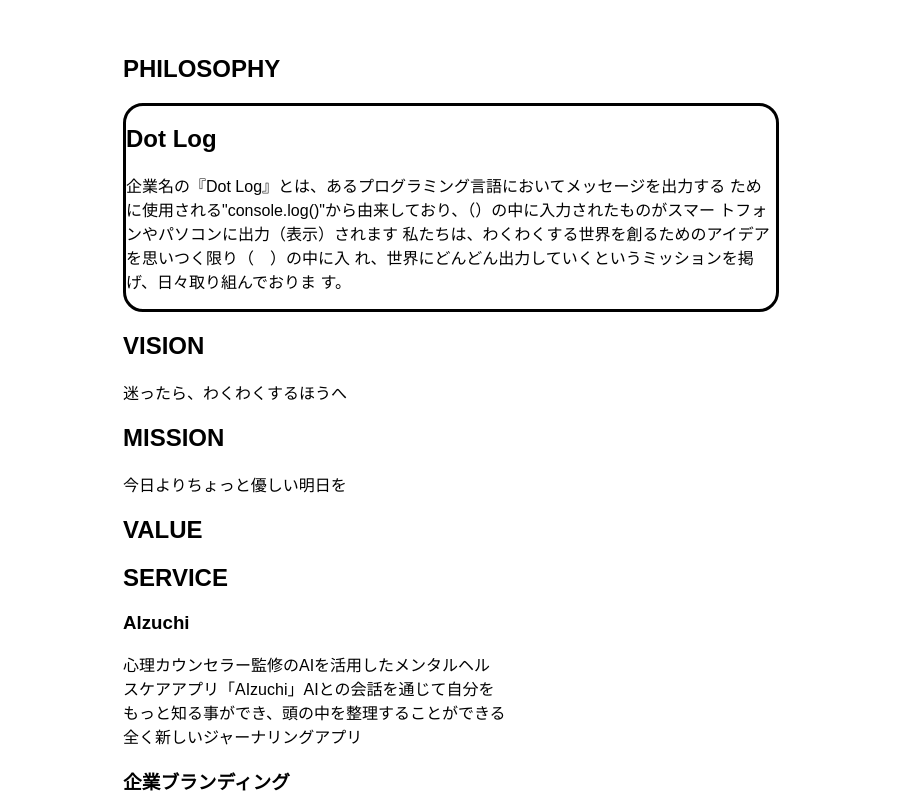
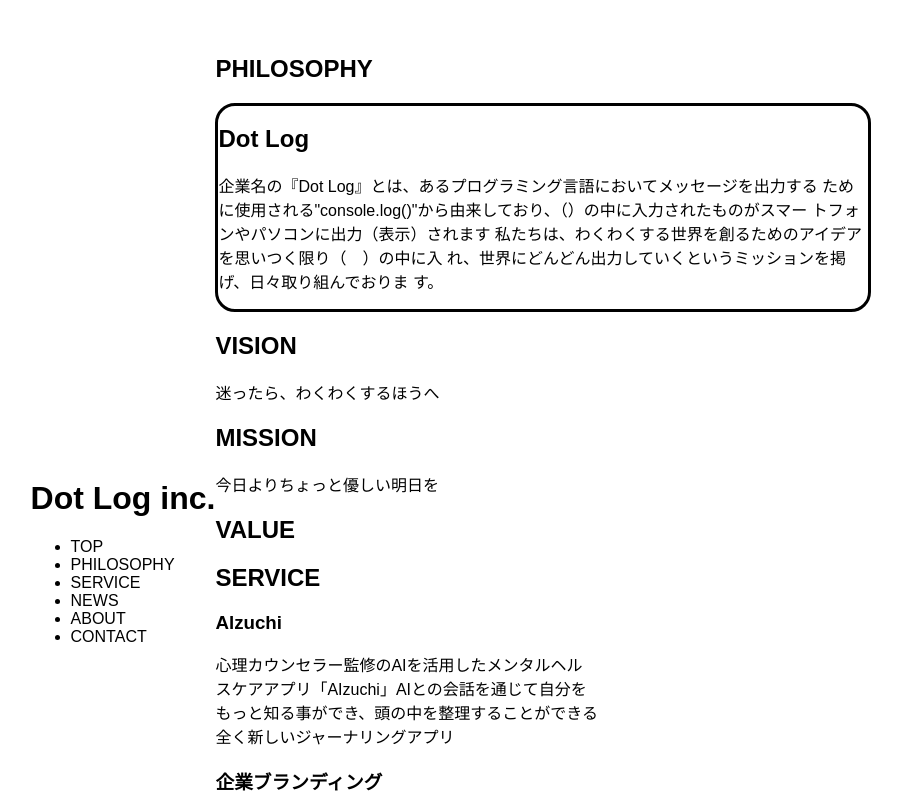
Before and after one commit to dotlog-inc/corporate-site, a Next.js app: page / in a window 1280 px wide. Shown: the top 800 px of the page, without its empty margins (189-1091 px from the left). Built offline with nearby package versions, Linux system fonts and the light colour scheme.

Commit message:
整えました

```diff
--- a/app/page.tsx
+++ b/app/page.tsx
@@ -2,8 +2,19 @@
 import Link from "next/link" ;
 
 export default function Home() {
-  return(
+  return (
     <>
+      <header>
+        <h1 className="text-blue-200 inline-block">Dot Log inc.</h1>
+        <ul>
+          <li className="text-lg inline-block">TOP</li>
+          <li className="text-lg inline-block">PHILOSOPHY</li>
+          <li className="text-lg inline-block">SERVICE</li>
+          <li className="text-lg inline-block">NEWS</li>
+          <li className="text-lg inline-block">ABOUT</li>
+          <li className="text-lg inline-block">CONTACT</li>
+        </ul>
+      </header>
       <main>
         <section id="philo" className="container">
           <h1>PHILOSOPHY</h1>
@@ -65,6 +76,9 @@
           </div>
        </section>
       </main>
+      <footer>
+
+      </footer>
     </>
   );
 }
```
Lines whose indentation alone changed are shown as unchanged.
